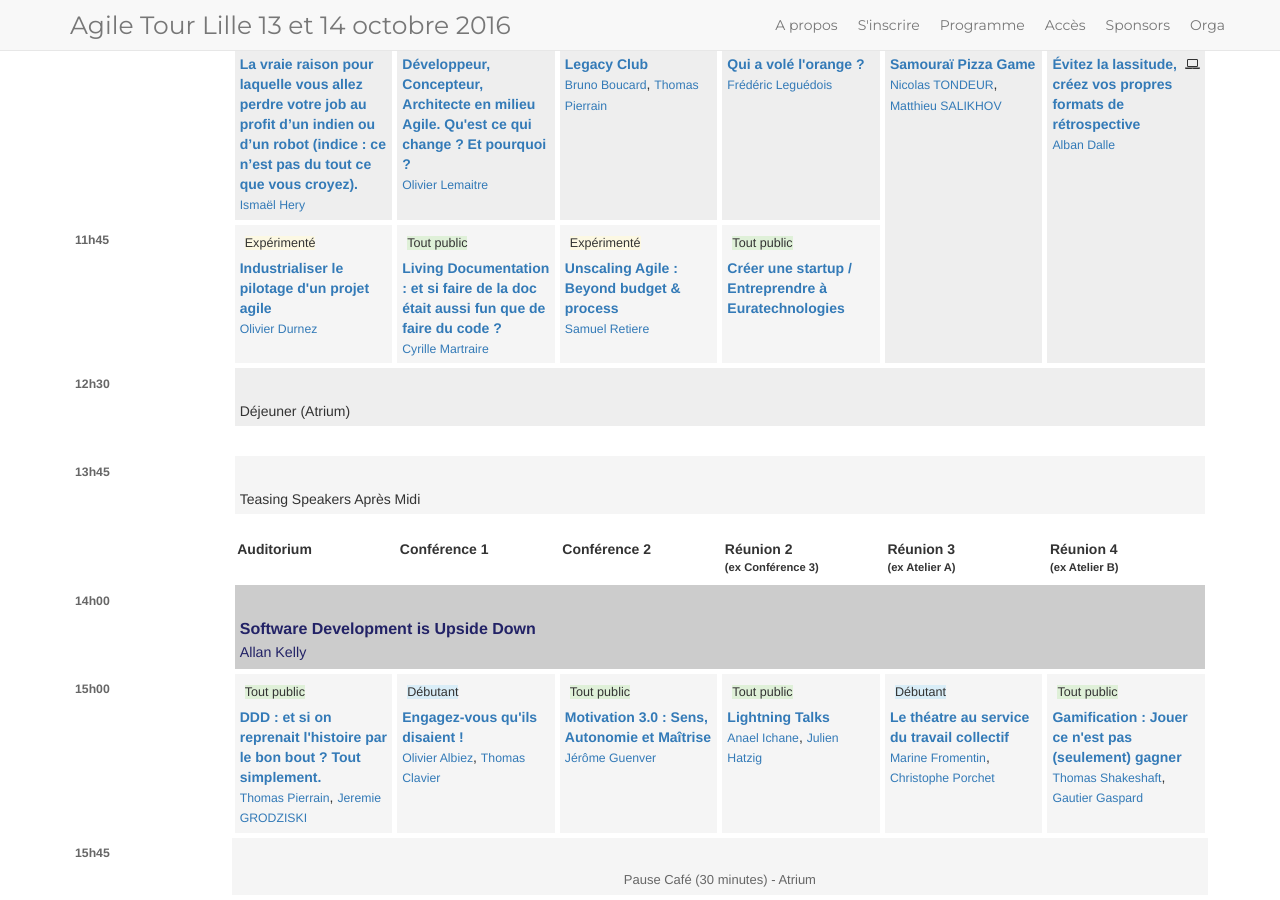
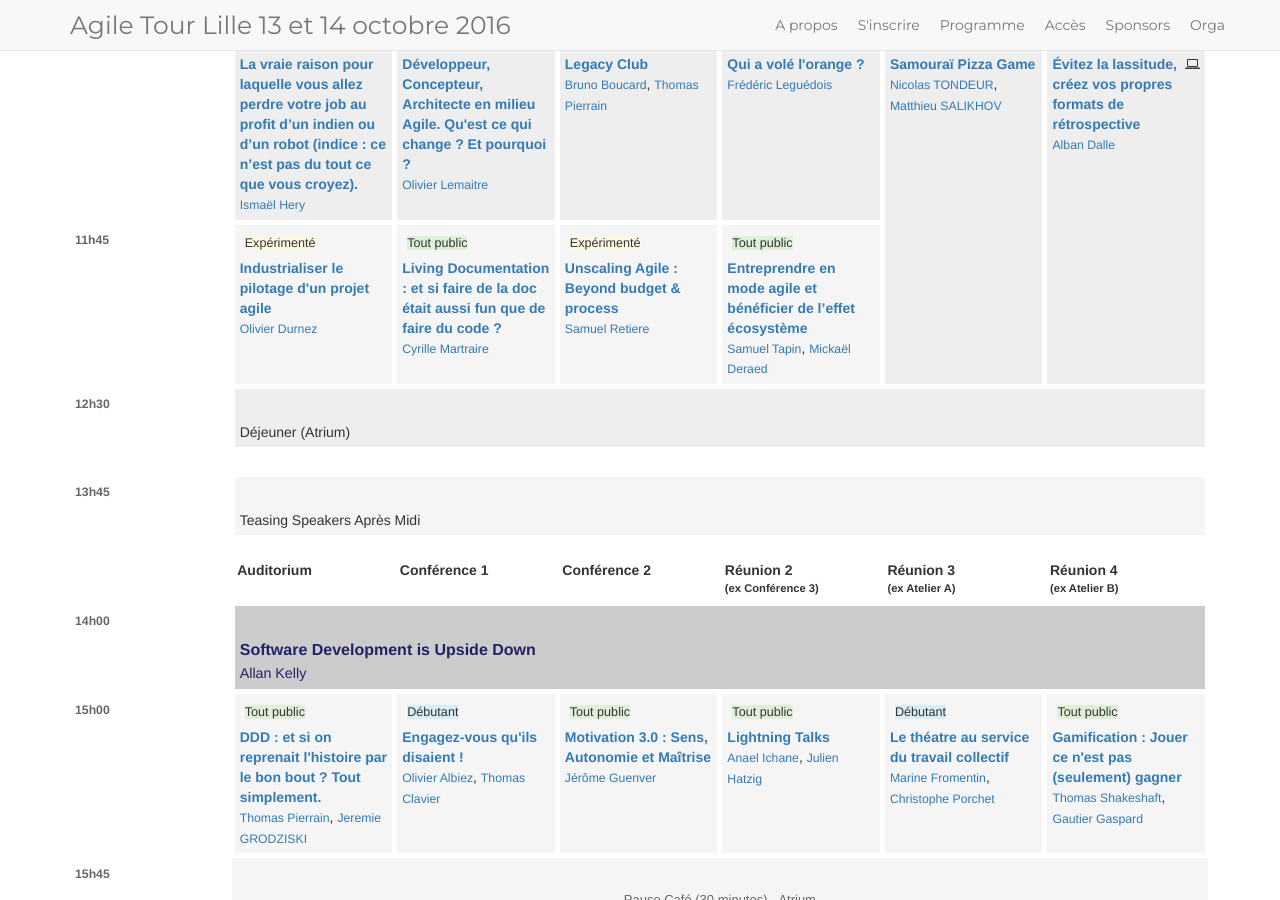
Before and after one commit to jak78/agile-tour-lille-2017, a Jekyll site: the page built from page-programme.html, in a window 1280 px wide and 900 px high, scrolled down 1962 px. Built offline with Jekyll 4.4.1, drawn with Linux system fonts in a browser that asks for light colours; nearby versions of some CDN libraries; some of the changed lines change nothing that is shown.

Commit message:
update euratechnologies's talk

```diff
--- a/_data/schedule.yml
+++ b/_data/schedule.yml
@@ -286,8 +286,9 @@
             speaker: Samuel Retiere
             level: 2
             conf_id: '29'
-          - subject: "Créer une startup / Entreprendre à Euratechnologies"
-            description: ???
+          - subject: "Entreprendre en mode agile et bénéficier de l’effet écosystème"
+            description: ""
+            speaker: Samuel Tapin, Mickaël Deraed
             level: 0
             conf_id: '25'
       - hour: 12h30
--- a/_data/speakers.yml
+++ b/_data/speakers.yml
@@ -178,3 +178,15 @@ Par ailleurs fondateur et organiseur du Club Agile Lille et de son meet up assoc
 - name: Nicolas Vérité
   bio: "Product Owner, de la plateforme MongooseIM (chat ou messagerie instantanée massivement scalable). Libriste, praticien agile (Scrum, Kanban) et lean startup, avec un soupçon de Design Thinking, DevOps, Growth Hacker, intrapreneur."
   photo: "/img/speakers/Nicolas_Verite.jpeg"
+- name: Samuel Tapin
+  bio: "Diplômé d’un Master en Marketing Direct et titulaire d’un certificat de la prestigieuse Université de Stanford, Samuel est impliqué dans le soutien de startups IT depuis plus de 10 ans.
+        Il a mis en œuvre puis fait évoluer l’incubateur d’EuraTechnologies avec la volonté permanente d’améliorer la qualité des services et contenus offerts aux entrepreneurs, dans une logique « Lean Startup ». Il a par ailleurs tissé de nombreux partenariats permettant aux incubés de disposer d’expertises métiers et technologiques pointues.
+        Passionné de startups et d’innovation, il fait régulièrement partie de jurys lors de formations entrepreneuriales ainsi que d’évènements et de concours de startups qui lui font découvrir de nouveaux talents et de nouveaux projets.
+        A l’affût des tendances, il participe dès que possible à des évènements IT et entrepreneuriaux afin de découvrir les technologies et services émergents."
+  photo: "/img/speakers/samuel-Tapin.jpg"
+- name: Mickaël Deraed
+  bio: "Agé de 27 ans, et diplomé d’un Master en Informatique,
+  Mickaël et un praticien avéré de l’Agile et du Lean Startup.
+  Après avoir exercé au Conseil Europen et chez Apple durant deux ans,
+  il décide de prendre la voix des Startups en créant sa première startup en 2010 dans le domaine de la sécurité informatique, et la revend en 2012. Il entame ensuite une nouvelle startup dans le domaine du développement de logiciel, où il utilise quotidiennement le Scrum et le Lean Startup, depuis plus de 9 ans. Il forme également ses différentes équipes à l’utilisation des méthodes Agile afin d’augmenter sa qualité de service."
+  photo: "/img/speakers/Mickaël Deraed.jpg"
```
Also changed, not shown: img/speakers/Mickaël Deraed.jpg (added), img/speakers/samuel-Tapin.jpg (added).
